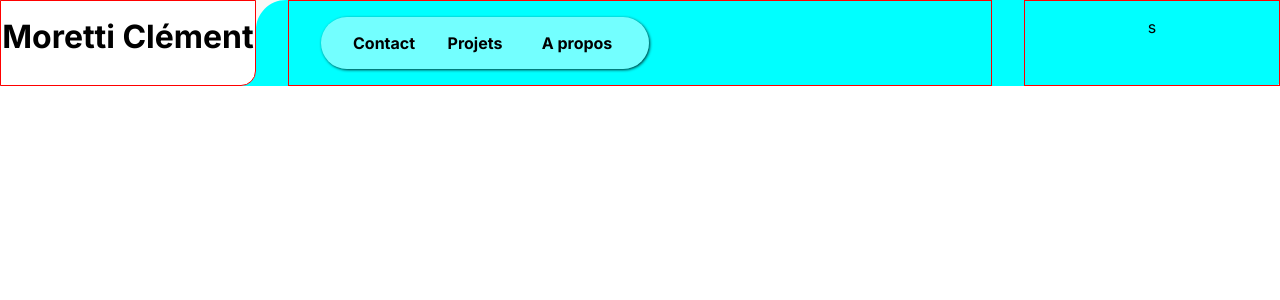
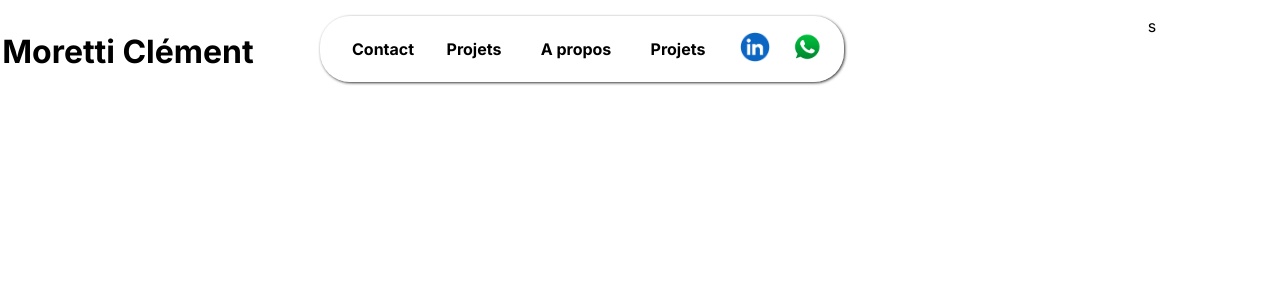
Before and after one commit to daddykoala/myPortfolio-nextJS, a Next.js app in the folder portfolio-next/: page / in a window 1280 px wide. Shown: the top 300 px of the page. Built offline with nearby package versions, Linux system fonts and the light colour scheme.

Commit message:
styles:fix h1

```diff
--- a/portfolio-next/component/header/header.js
+++ b/portfolio-next/component/header/header.js
@@ -1,22 +1,44 @@
-import React from 'react'
-import styles from '@/styles/header.module.scss'
+import React from "react";
+import Image from "next/image";
+import Link from "next/link";
+import styles from "@/styles/header.module.scss";
 
 export default function Header() {
   return (
     <header className={styles.header}>
-        <h1 className={styles.header__item} >
-            Moretti Clément</h1>
-            <svg  className={styles.header__cornereffect}xmlns="http://www.w3.org/2000/svg" viewBox="0 0 100 100"><path d="m100,0H0v100C0,44.77,44.77,0,100,0Z" fill="#F9F8F6"></path></svg>
+      <h1 className={styles.header__item}>Moretti Clément</h1>
+      <svg
+        className={styles.header__cornereffect}
+        xmlns="http://www.w3.org/2000/svg"
+        viewBox="0 0 100 100"
+      >
+        <path d="m100,0H0v100C0,44.77,44.77,0,100,0Z" fill="#ffffff"></path>
+      </svg>
       <div className={styles.header__item}>
         <navbar className={styles.navbar}>
           <nav className={styles.navbar__items}>Contact</nav>
           <nav className={styles.navbar__items}>Projets</nav>
           <nav className={styles.navbar__items}>A propos</nav>
-
+          <nav className={styles.navbar__items}>Projets</nav>
+          <nav className={styles.navbar__items}>
+            <Image
+              src="/png/linkedin.png"
+              width={30}
+              height={30}
+              alt="logo linkedin"
+            />
+          </nav>
+          <nav className={styles.navbar__items}>
+            <Image
+              src="/png/wattsapp.png"
+              width={30}
+              height={30}
+              alt="logo linkedin"
+            />
+          </nav>
         </navbar>
       </div>
       <div className={styles.header__item}>s</div>
     </header>
-
-  )
+  );
 }
--- a/portfolio-next/src/styles/header.module.scss
+++ b/portfolio-next/src/styles/header.module.scss
@@ -7,7 +7,7 @@
     gap: 2rem;
     border-radius: 0 0 5px 0;
     background-color: transparent;
-    background-color: aqua;
+    // background-color: aqua;
 &__cornereffect{
     display: block;
     width: 30px;
@@ -18,10 +18,10 @@
 & h1 {
     border-radius: 0 0 15px 0;
     background-color: vars.$color-primary ;
-
+padding-top: 2rem;
 }
     &__item{
-        border: solid 1px red;
+        // border: solid 1px red;
         text-align: center;
         padding: 1rem 0;
 
@@ -30,7 +30,7 @@
 .navbar{
     background: vars.$color-primary-opacity50;
     display: grid;
-    grid-template-columns: 60px 60px 80px;
+    grid-template-columns: 60px 60px 80px 60px 20px 20px;
     gap: 2rem;
     align-items: center;
     justify-content: center;
@@ -41,11 +41,14 @@
     margin-left: 2rem;
     box-shadow: vars.$box-shadow;
     // overflow: hidden;
-    &
+
 &__items{
     font-weight: bold;
     gap:1rem;
-    transition: color vars.$transition-hover;
+    transition: all vars.$transition-hover;
+    &:nth-last-child(-n + 2):hover{
+        transform: scale(1.1);
+    }
 
 }
 &__items:hover{
@@ -53,3 +56,9 @@
     cursor: pointer;
 }
 }
+/**************medium device*************/
+
+@media screen and (max-width: 1024px) {
+
+
+}
--- a/portfolio-next/src/styles/vars.scss
+++ b/portfolio-next/src/styles/vars.scss
@@ -1,4 +1,4 @@
-$color-primary: white;
+$color-primary: #ffffff;
 $color-primary-opacity50: rgba(255, 255, 255, 0.45);
 $color-secondary:rgb(70, 70, 253);
 
```
Lines whose indentation alone changed are shown as unchanged.
